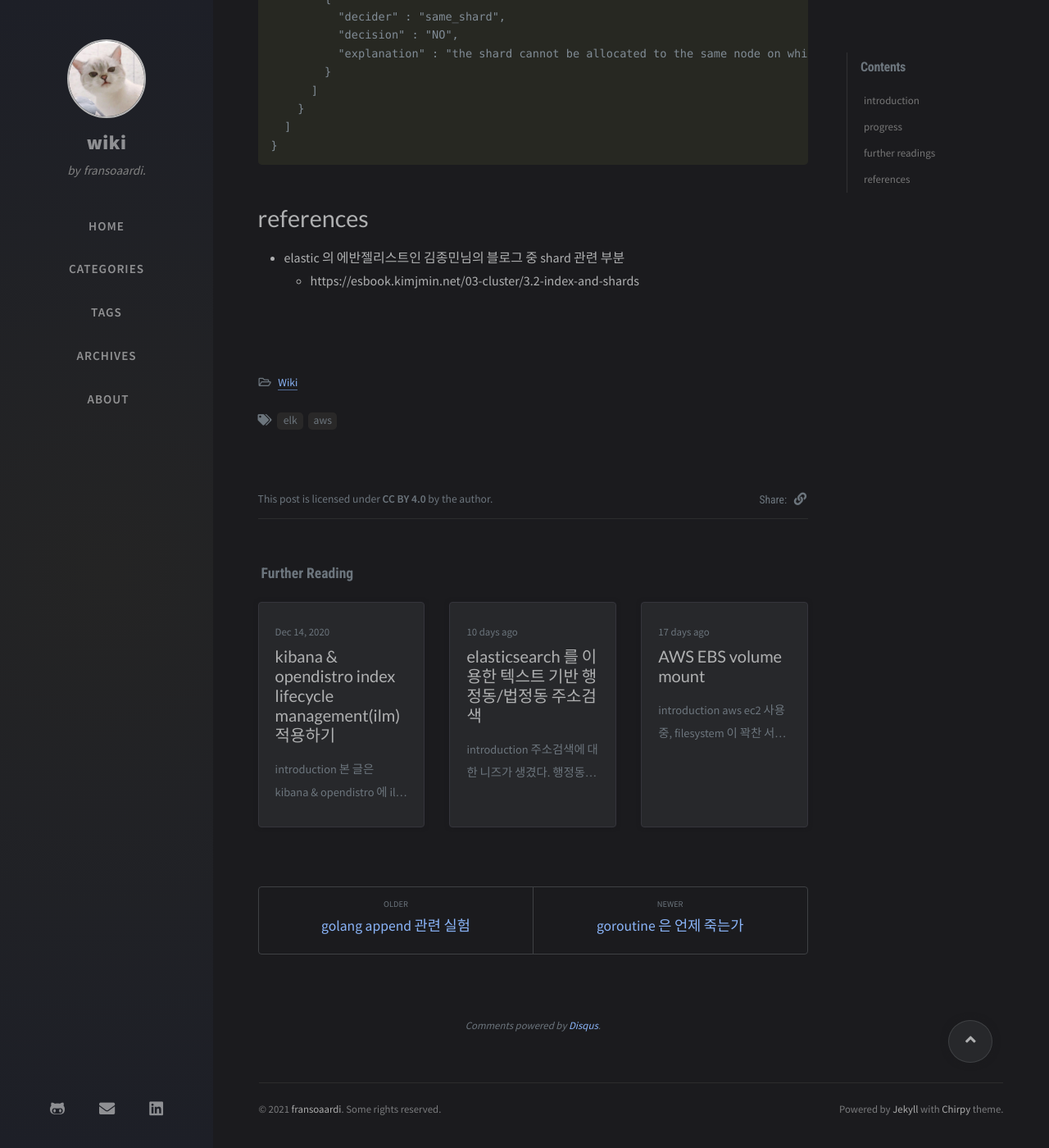
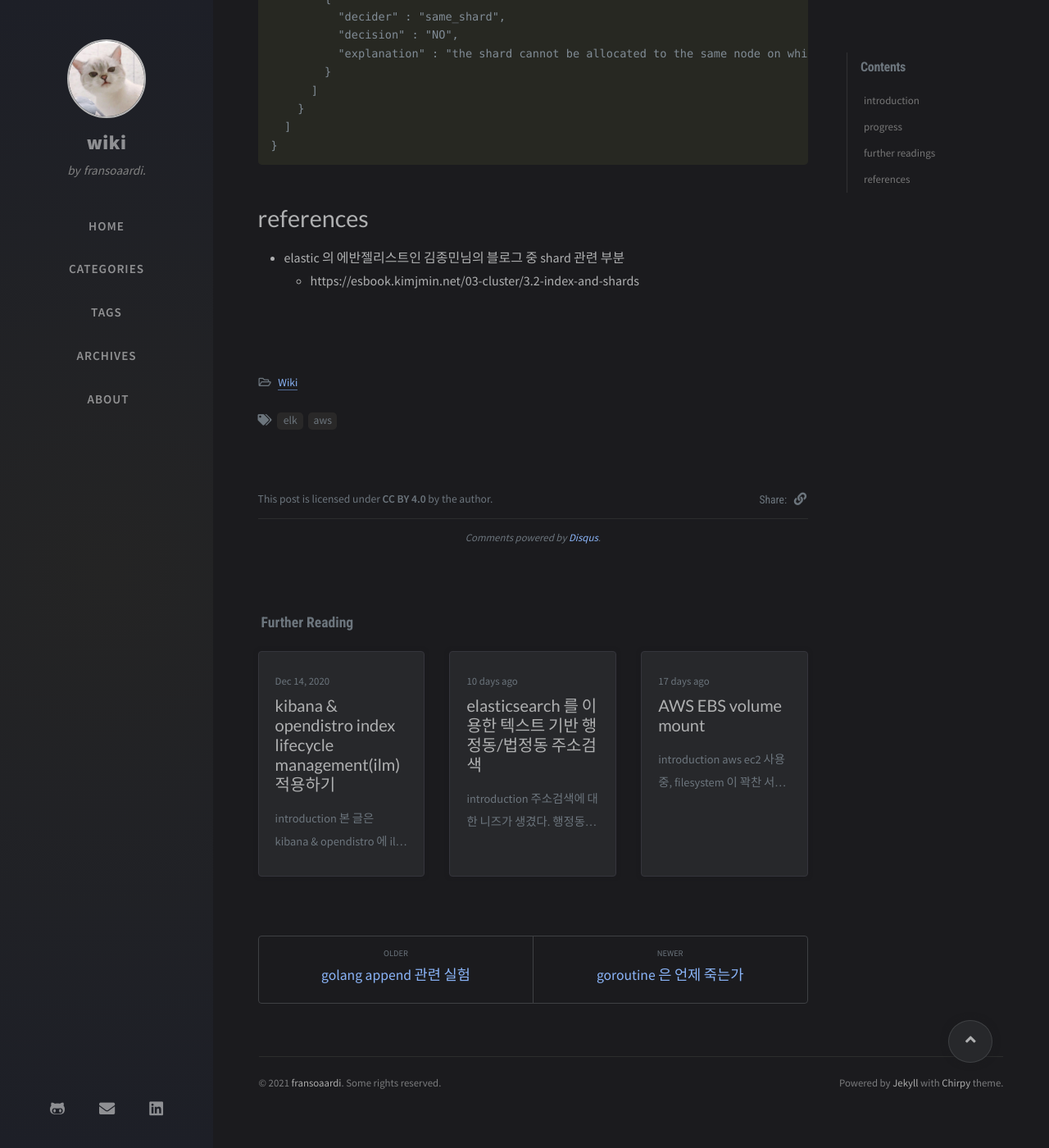
Before and after one commit to fransoaardi/fransoaardi.github.io, a Jekyll site: the page built from _posts/2021-01-05-elasticsearch_shard.md, in a window 1280 px wide and 1400 px high, scrolled down 3860 px. Shown: the whole window at 82% size. Built offline with Jekyll 4.4.1, drawn with Linux system fonts in a browser that asks for light colours; nearby versions of some CDN libraries; comment, search, counter and statistics services are not loaded; after the commit the page ends 5228 px from its top, so only the background shows below that.

Commit message:
change the order of the disqus layer

```diff
--- a/_layouts/post.html
+++ b/_layouts/post.html
@@ -121,13 +121,13 @@ layout: default
   <div class="col-12 col-lg-11 col-xl-8">
     <div id="post-extend-wrapper" class="pl-1 pr-1 pl-sm-2 pr-sm-2 pl-md-4 pr-md-4">
 
+    {% if site.disqus.comments and page.comments %}
+      {% include disqus.html %}
+    {% endif %}
+
     {% include related-posts.html %}
 
     {% include post-nav.html %}
-
-    {% if site.disqus.comments and page.comments %}
-      {% include disqus.html %}
-    {% endif %}
 
     </div> <!-- #post-extend-wrapper -->
 
```
